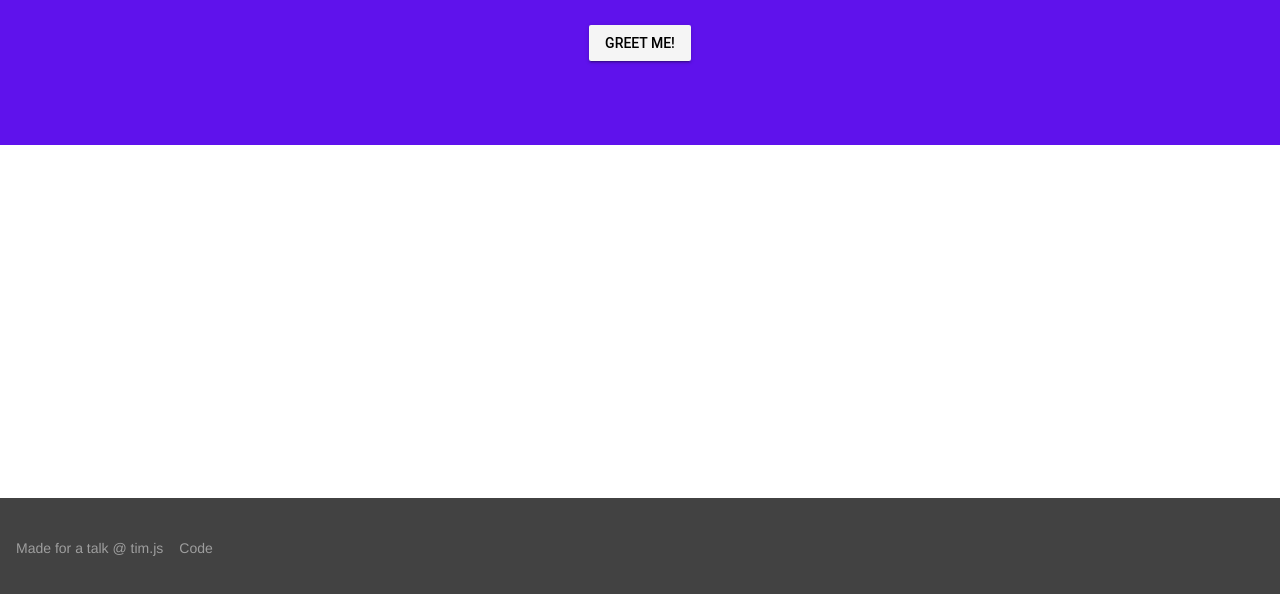
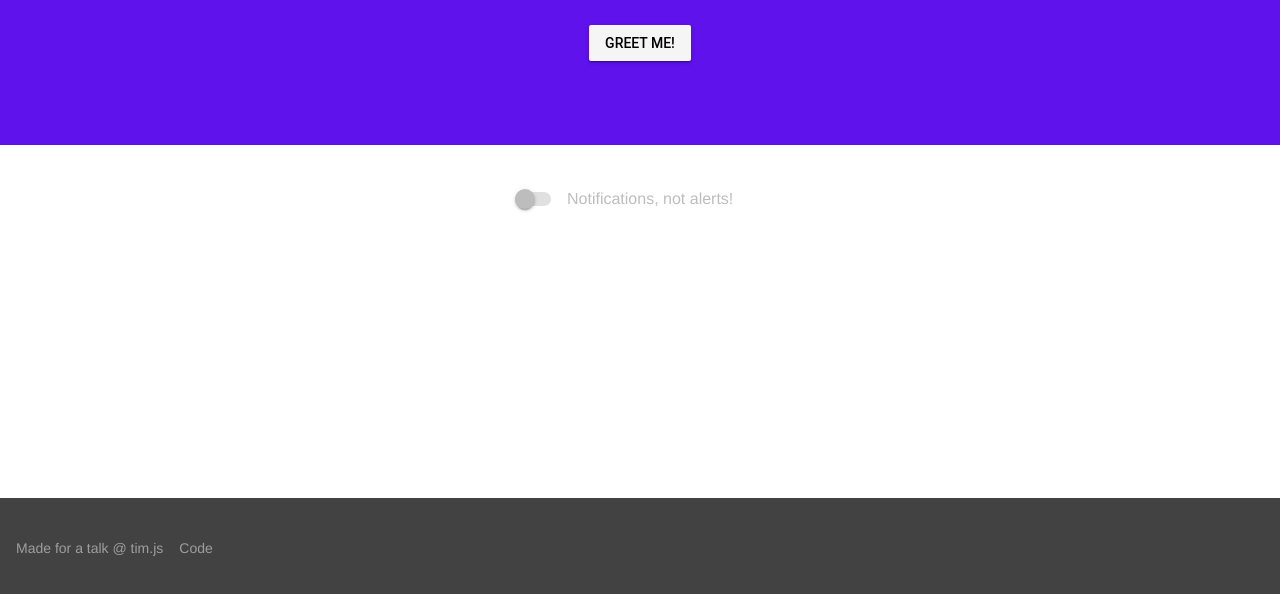
Before and after one commit to victornswd/hello-timjs, a website: page index.html in a window 1280 px wide. Shown: the part 202-796 px from the top of the page. Drawn offline with Linux system fonts and the light colour scheme.

Commit message:
de-commented notifications for demo

```diff
--- a/index.html
+++ b/index.html
@@ -43,12 +43,12 @@
       </div>
 
 
-      <!-- <div class="push&#45;switch&#45;container js&#45;push&#45;switch&#45;container" style="margin: 3em auto 0;width: 250px;"> -->
-      <!--   <label class="mdl&#45;switch mdl&#45;js&#45;switch mdl&#45;js&#45;ripple&#45;effect js&#45;push&#45;toggle&#45;switch" for="switch&#45;2"> -->
-      <!--     <input type="checkbox" id="switch&#45;2" class="mdl&#45;switch__input" disabled> -->
-      <!--     <span class="mdl&#45;switch__label">Notifications, not alerts!</span> -->
-      <!--   </label> -->
-      <!-- </div> -->
+      <div class="push-switch-container js-push-switch-container" style="margin: 3em auto 0;width: 250px;">
+        <label class="mdl-switch mdl-js-switch mdl-js-ripple-effect js-push-toggle-switch" for="switch-2">
+          <input type="checkbox" id="switch-2" class="mdl-switch__input" disabled>
+          <span class="mdl-switch__label">Notifications, not alerts!</span>
+        </label>
+      </div>
 
       <footer style="position: absolute; width: 100%; left: 0; bottom: 0; box-sizing: border-box" class="mdl-mini-footer">
         <div class="mdl-mini-footer__left-section">
```
